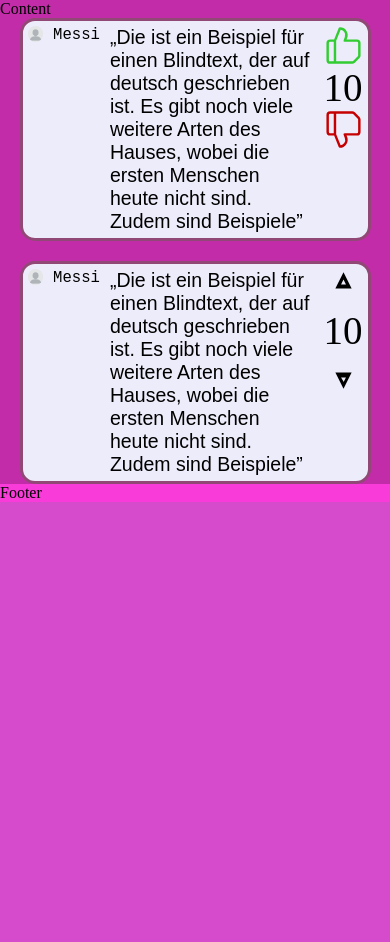
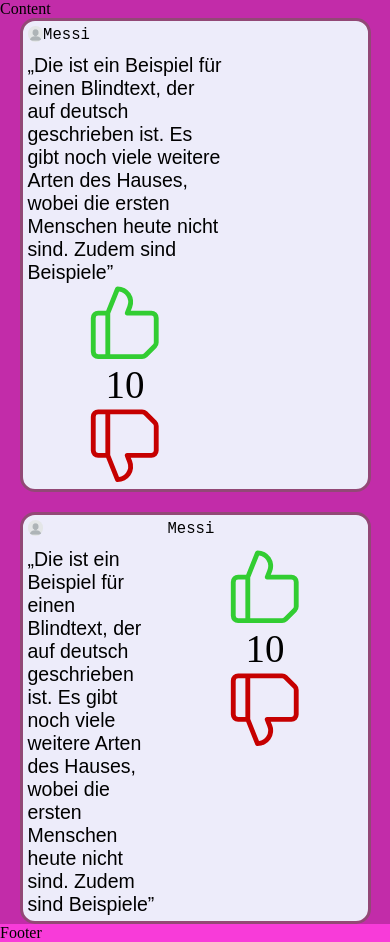
Before and after one commit to Kalbra/Out-of-Context, a Flask app: page / in a window 390 px wide. Shown: the part 18-960 px from the top of the page. Before the commit the page ends 520 px from the top, so only its background shows below. Run offline with Flask 3, Linux system fonts and the light colour scheme.

Commit message:
Responsive Design is Fresh now

```diff
--- a/api/static/style.css
+++ b/api/static/style.css
@@ -69,8 +69,8 @@
     display: flex;
     flex-direction: column;
     align-items: center;
-
     width: var(--Vote-Div-Width);
+    max-height: 200px; /* Size of the Thumb_up and Thumb_down */
 }
 
 .vote-up svg {
@@ -94,6 +94,18 @@
 #footer {
     background-color: rgb(248, 59, 217);  /* safe delete */
 }
+
+.comment-container {
+        display: flex;
+    }
+
+    .always-on-top {
+        display: flex;
+    }
+
+    .always-on-bottom {
+        display: flex;
+    }
 
 
 /* Responsive Design */
@@ -167,5 +179,22 @@
         --Vote-Div-Width: 50vw;
       }
 
+
+    .comment-container {
+        display: grid;
+        grid-template-columns: repeat(2, 1fr);
+        grid-template-rows: auto auto;
+        gap: 10px;
+    }
+
+    .always-on-top {
+        display: flex;
+        grid-column: span 2;
+    }
+
+    .always-on-bottom {
+        display: flex;
+        grid-column: span 2;
+    }
     /*Mach den Author im Feld über der Text sonst kann man ihn nicht mehr lesen*/
 }
--- a/api/templates/index.html
+++ b/api/templates/index.html
@@ -16,22 +16,27 @@
             <div class="comment">
                 <div class="comment-container">
 
-                    <img src="images/blank-profile.webp" class="comment-image">
+                    <div class="always-on-top">
+                        <img src="images/blank-profile.webp" class="comment-image">
 
-                    <p class="comment-author">Messi</p>
-                    <p class="comment-text">Die ist ein Beispiel für einen Blindtext, der auf deutsch geschrieben ist. Es gibt noch viele weitere Arten des Hauses, wobei die ersten Menschen heute nicht sind. Zudem sind Beispiele</p>
+                        <p class="comment-author">Messi</p>
+                    </div>
 
+                    <div class="always-flex-div">
+                        <p class="comment-text">Die ist ein Beispiel für einen Blindtext, der auf deutsch geschrieben ist. Es gibt noch viele weitere Arten des Hauses, wobei die ersten Menschen heute nicht sind. Zudem sind Beispiele</p>
 
-                    <div class="comment-votes">
-                            <svg style="fill: limegreen;" xmlns="http://www.w3.org/2000/svg" viewBox="0 0 32 32"><path d="M27 11h-8.52L19 9.8A6.42 6.42 0 0 0 13 1a1 1 0 0 0-.93.63L8.32 11H5a3 3 0 0 0-3 3v14a3 3 0 0 0 3 3h18.17a3 3 0 0 0 2.12-.88l3.83-3.83a3 3 0 0 0 .88-2.12V14a3 3 0 0 0-3-3zM4 28V14a1 1 0 0 1 1-1h3v16H5a1 1 0 0 1-1-1zm24-3.83a1 1 0 0 1-.29.71l-3.83 3.83a1.05 1.05 0 0 1-.71.29H10V12.19l3.66-9.14a4.31 4.31 0 0 1 3 1.89 4.38 4.38 0 0 1 .44 4.12l-1 2.57A1 1 0 0 0 17 13h10a1 1 0 0 1 1 1z" data-name="thumb up android app aplication phone"/></svg>
+                        <div class="comment-votes">
+                                <svg style="fill: limegreen;" xmlns="http://www.w3.org/2000/svg" viewBox="0 0 32 32"><path d="M27 11h-8.52L19 9.8A6.42 6.42 0 0 0 13 1a1 1 0 0 0-.93.63L8.32 11H5a3 3 0 0 0-3 3v14a3 3 0 0 0 3 3h18.17a3 3 0 0 0 2.12-.88l3.83-3.83a3 3 0 0 0 .88-2.12V14a3 3 0 0 0-3-3zM4 28V14a1 1 0 0 1 1-1h3v16H5a1 1 0 0 1-1-1zm24-3.83a1 1 0 0 1-.29.71l-3.83 3.83a1.05 1.05 0 0 1-.71.29H10V12.19l3.66-9.14a4.31 4.31 0 0 1 3 1.89 4.38 4.38 0 0 1 .44 4.12l-1 2.57A1 1 0 0 0 17 13h10a1 1 0 0 1 1 1z" data-name="thumb up android app aplication phone"></path></svg>
 
-                            <div class="vote-count">10</div>
+                                <div class="vote-count">10</div>
 
-                            <svg style="fill: #c60000;" xmlns="http://www.w3.org/2000/svg" viewBox="0 0 32 32"><path d="m29.12 5.71-3.83-3.83A3 3 0 0 0 23.17 1H5a3 3 0 0 0-3 3v14a3 3 0 0 0 3 3h3.32l3.75 9.37A1 1 0 0 0 13 31a6.42 6.42 0 0 0 6-8.8l-.52-1.2H27a3 3 0 0 0 3-3V7.83a3 3 0 0 0-.88-2.12zM4 18V4a1 1 0 0 1 1-1h3v16H5a1 1 0 0 1-1-1zm24 0a1 1 0 0 1-1 1H17a1 1 0 0 0-.93 1.37l1 2.57a4.38 4.38 0 0 1-.44 4.12 4.31 4.31 0 0 1-3 1.89L10 19.81V3h13.17a1 1 0 0 1 .71.29l3.83 3.83a1 1 0 0 1 .29.71z" data-name="thumb down android app aplication phone"/></svg>
+                                <svg style="fill: #c60000;" xmlns="http://www.w3.org/2000/svg" viewBox="0 0 32 32"><path d="m29.12 5.71-3.83-3.83A3 3 0 0 0 23.17 1H5a3 3 0 0 0-3 3v14a3 3 0 0 0 3 3h3.32l3.75 9.37A1 1 0 0 0 13 31a6.42 6.42 0 0 0 6-8.8l-.52-1.2H27a3 3 0 0 0 3-3V7.83a3 3 0 0 0-.88-2.12zM4 18V4a1 1 0 0 1 1-1h3v16H5a1 1 0 0 1-1-1zm24 0a1 1 0 0 1-1 1H17a1 1 0 0 0-.93 1.37l1 2.57a4.38 4.38 0 0 1-.44 4.12 4.31 4.31 0 0 1-3 1.89L10 19.81V3h13.17a1 1 0 0 1 .71.29l3.83 3.83a1 1 0 0 1 .29.71z" data-name="thumb down android app aplication phone"></path></svg>
+                        </div>
                     </div>
 
                 </div>
             </div>
+
 
             <div class="comment">
                 <div class="comment-container">
@@ -43,17 +48,17 @@
 
 
                     <div class="comment-votes">
-                        <svg class="vote-arrow up-arrow" xmlns="http://www.w3.org/2000/svg" viewBox="0 0 24 24">
-                            <path d="M12 2L7 12h10L12 2zm0 4.5l1.5 3H10.5l1.5-3z"/>
-                        </svg>
-                        <div class="vote-count">10</div>
-                        <svg class="vote-arrow down-arrow" xmlns="http://www.w3.org/2000/svg" viewBox="0 0 24 24">
-                            <path d="M12 22l5-10H7l5 10zm0-4.5L10.5 15h3l-1.5 3z"/>
-                        </svg>
+                            <svg style="fill: limegreen;" xmlns="http://www.w3.org/2000/svg" viewBox="0 0 32 32"><path d="M27 11h-8.52L19 9.8A6.42 6.42 0 0 0 13 1a1 1 0 0 0-.93.63L8.32 11H5a3 3 0 0 0-3 3v14a3 3 0 0 0 3 3h18.17a3 3 0 0 0 2.12-.88l3.83-3.83a3 3 0 0 0 .88-2.12V14a3 3 0 0 0-3-3zM4 28V14a1 1 0 0 1 1-1h3v16H5a1 1 0 0 1-1-1zm24-3.83a1 1 0 0 1-.29.71l-3.83 3.83a1.05 1.05 0 0 1-.71.29H10V12.19l3.66-9.14a4.31 4.31 0 0 1 3 1.89 4.38 4.38 0 0 1 .44 4.12l-1 2.57A1 1 0 0 0 17 13h10a1 1 0 0 1 1 1z" data-name="thumb up android app aplication phone"></path></svg>
+
+                            <div class="vote-count">10</div>
+
+                            <svg style="fill: #c60000;" xmlns="http://www.w3.org/2000/svg" viewBox="0 0 32 32"><path d="m29.12 5.71-3.83-3.83A3 3 0 0 0 23.17 1H5a3 3 0 0 0-3 3v14a3 3 0 0 0 3 3h3.32l3.75 9.37A1 1 0 0 0 13 31a6.42 6.42 0 0 0 6-8.8l-.52-1.2H27a3 3 0 0 0 3-3V7.83a3 3 0 0 0-.88-2.12zM4 18V4a1 1 0 0 1 1-1h3v16H5a1 1 0 0 1-1-1zm24 0a1 1 0 0 1-1 1H17a1 1 0 0 0-.93 1.37l1 2.57a4.38 4.38 0 0 1-.44 4.12 4.31 4.31 0 0 1-3 1.89L10 19.81V3h13.17a1 1 0 0 1 .71.29l3.83 3.83a1 1 0 0 1 .29.71z" data-name="thumb down android app aplication phone"></path></svg>
                     </div>
 
                 </div>
             </div>
+
+
 
         </div>
     </div>
```
